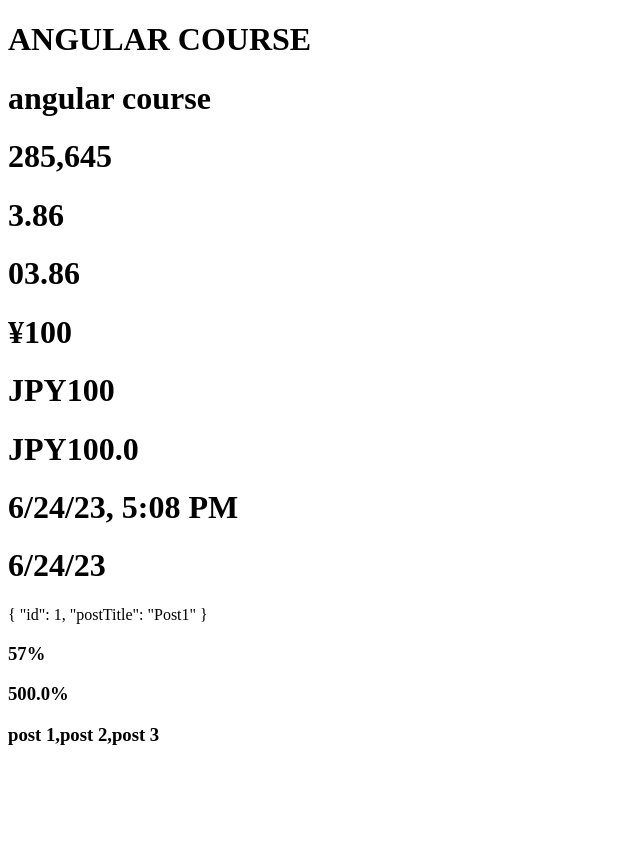
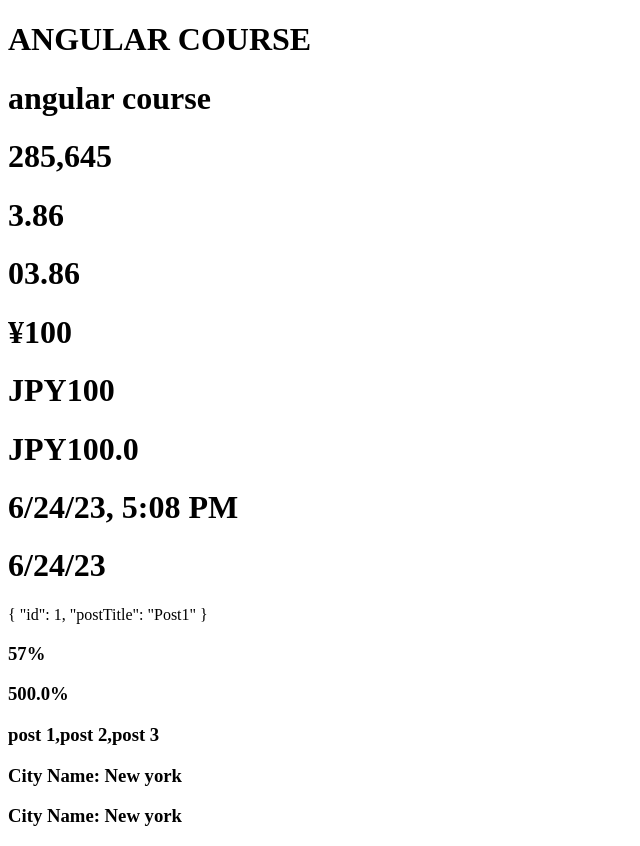
Before and after one commit to pramotepon/angular_learning, an Angular app: page / in a window 1280 px wide. Shown: the whole page, without its empty margins (0-640 px from the left). Before the commit the page ends 800 px from the top, so only its background shows below. Built offline with nearby package versions, Linux system fonts and the light colour scheme.

Commit message:
Custom pipe Scratch and CLI

```diff
--- /dev/null
+++ b/src/app/Pipes/append-cli.pipe.ts
@@ -0,0 +1,12 @@
+import { Pipe, PipeTransform } from '@angular/core';
+
+@Pipe({
+  name: 'appendCLI'
+})
+export class AppendCLIPipe implements PipeTransform {
+
+  transform(value: unknown, ...args: unknown[]): unknown {
+    return "City Name: " + value;
+  }
+
+}
--- /dev/null
+++ b/src/app/Pipes/append.pipe.ts
@@ -0,0 +1,9 @@
+import { Pipe, PipeTransform } from "@angular/core";
+
+@Pipe({ name: 'append' })
+
+export class AppendPipe implements PipeTransform {
+  transform(value: any, ...args: any[]) {
+    return "City Name: " + value;
+  }
+}
--- a/src/app/app.component.html
+++ b/src/app/app.component.html
@@ -22,3 +22,9 @@
 <h3>{{ 5 | percent : "1.1-1" }}</h3>
 <!-- Slice Pipe -->
 <h3>{{ postArray | slice : 0 : 3 }}</h3>
+<!-- Custom pipe -->
+<!-- <h3> City Name - {{ userDetail.city }}</h3> -->
+<h3> {{ userDetail.city | append }}</h3>
+<!-- Custom pipe CLI -->
+<h3> {{ userDetail.city | appendCLI }}</h3>
+<!-- Custom pipe with aggruments -->
--- a/src/app/app.component.ts
+++ b/src/app/app.component.ts
@@ -21,7 +21,12 @@
     "post 3",
     "post 4",
     "post 5",
-  ]
+  ];
+  userDetail = {
+    name: "User 1",
+    city: "New york",
+    countryCode: "US",
+  }
   constructor() {
 
   }
--- a/src/app/app.module.ts
+++ b/src/app/app.module.ts
@@ -9,13 +9,17 @@
 import { NavbarComponent } from './navbar/navbar.component';
 import { PostComponent } from './post/post.component';
 import { PostListComponent } from './post-list/post-list.component';
+import { AppendPipe } from './Pipes/append.pipe';
+import { AppendCLIPipe } from './Pipes/append-cli.pipe';
 
 @NgModule({
   declarations: [
     AppComponent,
     NavbarComponent,
     PostComponent,
-    PostListComponent
+    PostListComponent,
+    AppendPipe,
+    AppendCLIPipe
   ],
   imports: [
     BrowserModule,
```
Also changed, not shown: 2 other files (tests, documents, lock files or other folders).
